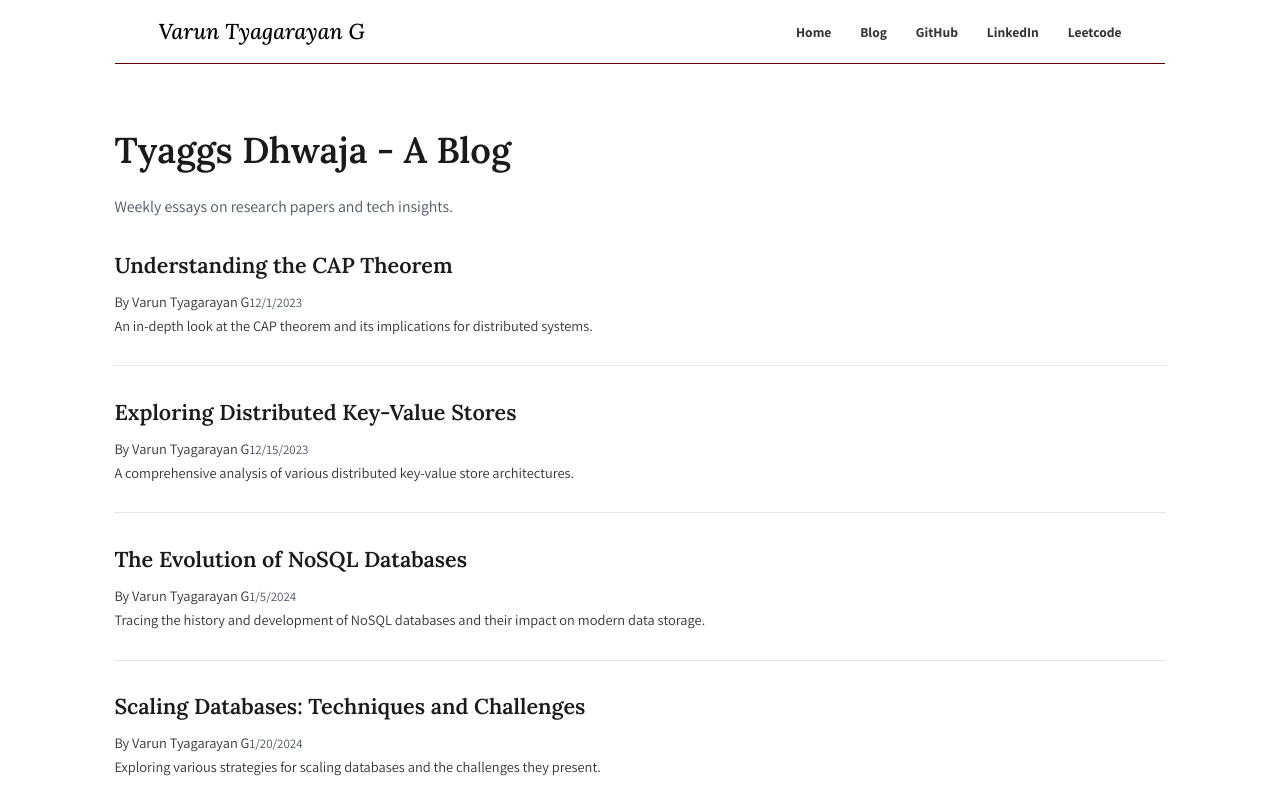
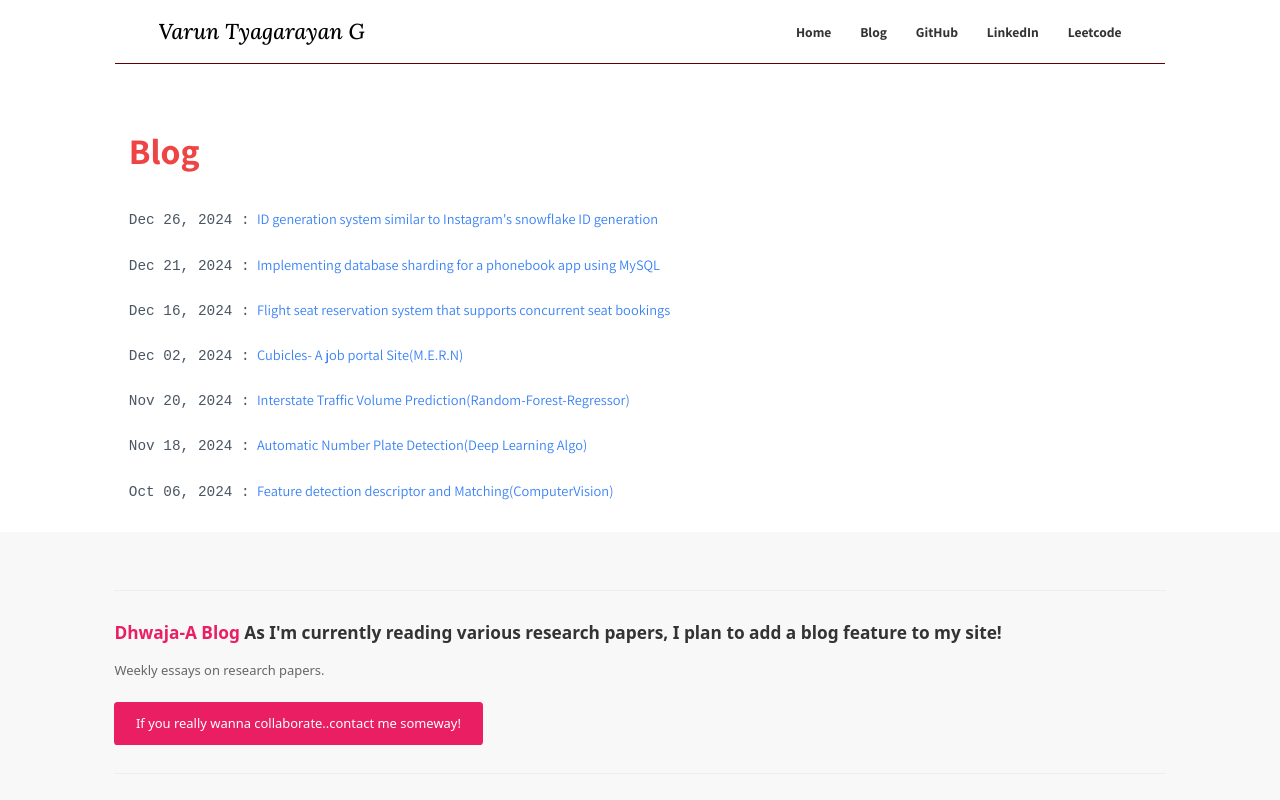
Before and after one commit to varunTyagarayanG/portfolioPage_v2, a React (Vite) app: page /blog in a window 1280 px wide. Shown: the top 800 px of the page. Built offline with nearby package versions, Linux system fonts and the light colour scheme.

Commit message:
added/blog-page-links
formatting dates and links of blog

```diff
--- a/src/components/Blog.jsx
+++ b/src/components/Blog.jsx
@@ -6,60 +6,61 @@ const Blog = () => {
     const blogPosts = [
         {
             _id: '1',
-            title: 'Understanding the CAP Theorem',
-            author: 'Varun Tyagarayan G',
-            publish_date: '2023-12-01',
-            summary: 'An in-depth look at the CAP theorem and its implications for distributed systems.'
+            title: 'ID generation system similar to Instagram\'s snowflake ID generation',
+            publish_date: '2024-12-26'
         },
         {
             _id: '2',
-            title: 'Exploring Distributed Key-Value Stores',
-            author: 'Varun Tyagarayan G',
-            publish_date: '2023-12-15',
-            summary: 'A comprehensive analysis of various distributed key-value store architectures.'
+            title: 'Implementing database sharding for a phonebook app using MySQL',
+            publish_date: '2024-12-21'
         },
         {
             _id: '3',
-            title: 'The Evolution of NoSQL Databases',
-            author: 'Varun Tyagarayan G',
-            publish_date: '2024-01-05',
-            summary: 'Tracing the history and development of NoSQL databases and their impact on modern data storage.'
+            title: 'Flight seat reservation system that supports concurrent seat bookings',
+            publish_date: '2024-12-16'
         },
         {
             _id: '4',
-            title: 'Scaling Databases: Techniques and Challenges',
-            author: 'Varun Tyagarayan G',
-            publish_date: '2024-01-20',
-            summary: 'Exploring various strategies for scaling databases and the challenges they present.'
+            title: 'Cubicles- A job portal Site(M.E.R.N)',
+            publish_date: '2024-12-02'
         },
         {
             _id: '5',
-            title: 'In-Memory Databases: Use Cases and Limitations',
-            author: 'Varun Tyagarayan G',
-            publish_date: '2024-02-05',
-            summary: 'Analyzing the benefits and drawbacks of in-memory databases in modern applications.'
+            title: 'Interstate Traffic Volume Prediction(Random-Forest-Regressor)',
+            publish_date: '2024-11-20'
+        },
+        {
+            _id: '6',
+            title: 'Automatic Number Plate Detection(Deep Learning Algo)',
+            publish_date: '2024-11-18'
+        },
+        {
+            _id: '7',
+            title: 'Feature detection descriptor and Matching(ComputerVision)',
+            publish_date: '2024-10-06'
         }
     ];
 
+    const formatDate = (dateString) => {
+        const date = new Date(dateString);
+        const months = ['Jan', 'Feb', 'Mar', 'Apr', 'May', 'Jun', 'Jul', 'Aug', 'Sep', 'Oct', 'Nov', 'Dec'];
+        return `${months[date.getMonth()]} ${String(date.getDate()).padStart(2, '0')}, ${date.getFullYear()}`;
+    };
+
     return (
         <div className={styles.blog}>
-            <div className="container">
-                <h1 className={styles.title}>Tyaggs Dhwaja - A Blog</h1>
-                <p className={styles.description}>Weekly essays on research papers and tech insights.</p>
+            <div className={styles.container}>
+                <h1 className={styles.title}>Blog</h1>
                 <div className={styles.posts}>
                     {blogPosts.map((post) => (
-                        <article key={post._id} className={styles.post}>
-                            <h2 className={styles.postTitle}>
-                                <Link to={`/blog/${post._id}`} className={styles.postLink}>{post.title}</Link>
-                            </h2>
-                            <p className={styles.postMeta}>
-                                <span className={styles.postAuthor}>By {post.author}</span>
-                                <span className={styles.postDate}>
-                                    {new Date(post.publish_date).toLocaleDateString()}
-                                </span>
-                            </p>
-                            <p className={styles.postSummary}>{post.summary}</p>
-                        </article>
+                        <div key={post._id} className={styles.postItem}>
+                            <div className={styles.dateContainer}>
+                                {formatDate(post.publish_date)} :
+                            </div>
+                            <Link to={`/blog/${post._id}`} className={styles.postLink}>
+                                {post.title}
+                            </Link>
+                        </div>
                     ))}
                 </div>
             </div>
--- a/src/components/Footer.jsx
+++ b/src/components/Footer.jsx
@@ -7,13 +7,13 @@ const Footer = () => {
       <div className={`${styles.container} container`}>
         <div className={styles.newsletter}>
           <h2 className={styles.newsletterTitle}>
-            <span className={styles.highlight}>Tyaggs Dhwaja - A Blog</span> As I'm currently reading various research papers, I plan to add a blog feature to my site!
+            <span className={styles.highlight}>Dhwaja-A Blog</span> As I'm currently reading various research papers, I plan to add a blog feature to my site!
           </h2>
           <p className={styles.newsletterDesc}>
             Weekly essays on research papers.
           </p>
           <div className={styles.newsletterButtons}>
-            <a href="#" className={styles.buttonLinkedin}>Typically, you'd find an email ID here to contact me, but if you're truly interested in collaborating, you'll figure out a way to reach me.</a>
+            <a href="#" className={styles.buttonLinkedin}>If you really wanna collaborate..contact me someway!</a>
           </div>
         </div>
         <div className={styles.copyright}>
--- a/src/styles/Blog.module.css
+++ b/src/styles/Blog.module.css
@@ -1,90 +1,45 @@
 .blog {
-    padding: 2rem 0;
+    padding: 2rem;
+    max-width: 1200px;
+    margin: 0 auto;
 }
 
 .title {
-    font-family: var(--serif-font);
     font-size: 2.5rem;
-    color: #1a1a1a;
-    margin-bottom: 1rem;
-  }
-
-  .description {
-    font-size: 1.1rem;
-    color: var(--text-gray);
+    color: #ef4444;  /* Changed to red */
     margin-bottom: 2rem;
+    font-weight: bold;
 }
 
 .posts {
-    display: grid;
-    gap: 2rem;
+    display: flex;
+    flex-direction: column;
+    gap: 1.5rem;
 }
 
-  .post {
-    border-bottom: 1px solid var(--border-color);
-    padding-bottom: 2rem;
+.postItem {
+    display: flex;
+    align-items: baseline;
+    gap: 0.5rem;
+    font-size: 1rem;
+    line-height: 1.5;
 }
 
-  .postTitle {
-    font-family: var(--serif-font);
-    font-size: 1.5rem;
-    margin-bottom: 0.5rem;
+.dateContainer {
+    font-family: 'Roboto Mono', monospace;  /* Monospace font */
+    color: var(--text-gray);
+    font-weight: 500;
+    white-space: nowrap;
 }
 
-  .postTitle a {
-    color: #1a1a1a;
+.postLink {
+    font-family: 'Assistant', sans-serif;  /* Assistant font */
+    color: #3b82f6;
     text-decoration: none;
+    transition: color 0.2s ease;
 }
 
-  .postTitle a:hover {
-    color: var(--link-blue);
+.postLink:hover {
+    text-decoration: underline;
+    color: #2563eb;
 }
-
-  .postDate {
-    font-size: 0.9rem;
-    color: var(--text-gray);
-    margin-bottom: 1rem;
-  }
-
-  .postExcerpt {
-    font-size: 1rem;
-    color: var(--text-gray);
-    margin-bottom: 1rem;
-  }
-
-  .readMore {
-    color: var(--link-blue);
-    text-decoration: none;
-    font-weight: 500;
-  }
-
-  .readMore:hover {
-    text-decoration: underline;
-  }
-
-  .error {
-    text-align: center;
-    padding: 2rem;
-    margin: 2rem auto;
-    max-width: 600px;
-    background-color: #fff0f0;
-    border-radius: 8px;
-    border: 1px solid #ffcdd2;
-  }
-
-  .error h2 {
-    color: #d32f2f;
-    margin-bottom: 1rem;
-  }
-
-  .error p {
-    color: #555;
-    margin-bottom: 0.5rem;
-  }
-
-  .noPosts {
-    text-align: center;
-    color: #666;
-    font-style: italic;
-    padding: 2rem 0;
-  }
```
Lines whose indentation alone changed are shown as unchanged.
